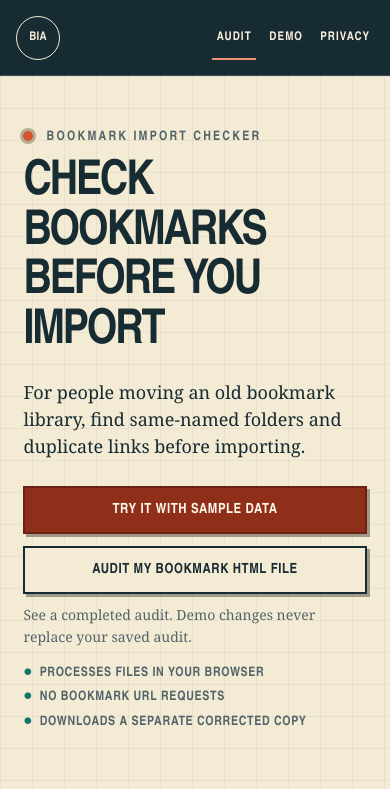
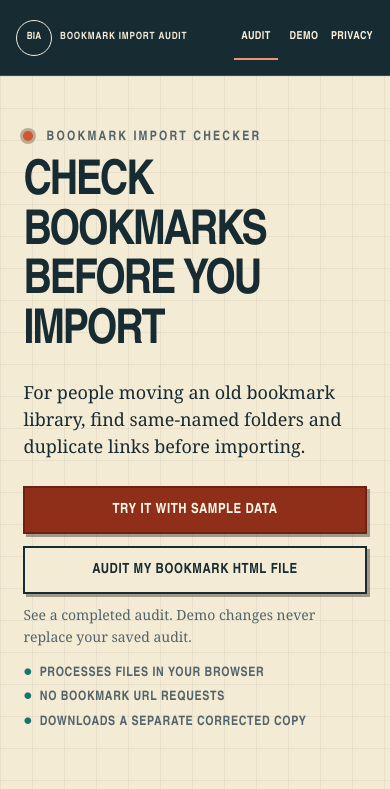
Before and after one commit to B-Divyesh/sf-bookmark-import-audit, a website built with Vite: page index.html in a window 390 px wide. Shown: the top 789 px of the page. Built offline with nearby package versions, Linux system fonts and the light colour scheme.

Commit message:
fix: preserve mobile product wordmark

```diff
--- a/src/main.ts
+++ b/src/main.ts
@@ -33,7 +33,7 @@ function setMeta(path: string): void {
 function header(active = route()): string {
   return `<header class="site-header"><a class="brand" href="/" data-route aria-label="Bookmark Import Audit home"><span class="brand-mark" aria-hidden="true">BIA</span><span>Bookmark Import Audit</span></a><nav aria-label="Site"><a href="/" data-route ${active === '/' ? 'aria-current="page"' : ''}>Audit</a><a href="/demo" data-route ${active === '/demo' ? 'aria-current="page"' : ''}>Demo</a><a href="/privacy" data-route ${active === '/privacy' ? 'aria-current="page"' : ''}>Privacy</a></nav></header>`;
 }
-function footer(): string { return `<footer><p><strong>Bookmark Import Audit</strong> checks bookmark HTML files before import.</p><div class="footer-meta"><nav aria-label="Legal"><a href="/privacy" data-route>Privacy</a><a href="/terms" data-route>Terms</a></nav><span>Built by Param Factory</span><span>build 1.0.0-r4</span></div></footer>`; }
+function footer(): string { return `<footer><p><strong>Bookmark Import Audit</strong> checks bookmark HTML files before import.</p><div class="footer-meta"><nav aria-label="Legal"><a href="/privacy" data-route>Privacy</a><a href="/terms" data-route>Terms</a></nav><span>Built by Param Factory</span><span>build 1.0.0-r5</span></div></footer>`; }
 function demoBanner(): string { return scope === 'demo' ? `<aside class="demo-banner" aria-label="Demo controls"><strong>Demo — sample data, nothing is saved</strong><span><button class="link-button" id="reset-demo">Reset demo</button><a href="/" data-route>Start for real</a></span></aside>` : ''; }
 function pathLabel(path: string[]): string { return path.length ? path.map(esc).join('<span aria-hidden="true"> › </span>') : '<em>Top level</em>'; }
 function clusterMarkup(cluster: UrlCluster, type: 'duplicate' | 'variant'): string { return `<li class="finding"><div class="finding-head"><span class="status ${type === 'duplicate' ? 'warn' : 'info'}">${type === 'duplicate' ? 'Review copies' : 'Verify target'}</span><strong>${cluster.bookmarks.length} links</strong></div><code>${esc(cluster.key)}</code><ul class="trace-list">${cluster.bookmarks.map((bookmark) => `<li><span>${esc(bookmark.title || '(missing title)')}</span><small>${pathLabel(bookmark.folderPath)}</small><small class="break">${esc(bookmark.url)}</small></li>`).join('')}</ul></li>`; }
--- a/src/styles.css
+++ b/src/styles.css
@@ -161,7 +161,7 @@ footer { display: flex; justify-content: space-between; gap: 32px; padding: 24px
 }
 
 @media (max-width: 620px) {
-  body { font-size: 16px; }.site-header { padding: 10px max(16px, env(safe-area-inset-left)) 10px max(16px, env(safe-area-inset-right)); }.brand > span:last-child { display: none; }.site-header nav { gap: 8px; }.site-header nav a { padding: 0 4px; font-size: 12px; }
+  body { font-size: 16px; }.site-header { gap: 8px; padding: 10px max(16px, env(safe-area-inset-left)) 10px max(16px, env(safe-area-inset-right)); }.brand { min-width: 0; min-height: 44px; gap: 8px; font-size: 10px; letter-spacing: .08em; white-space: nowrap; }.brand-mark { flex: none; width: 36px; height: 36px; font-size: 10px; }.site-header nav { flex: none; gap: 4px; }.site-header nav a { padding: 0; font-size: 11px; letter-spacing: .04em; }
   .hero { padding-top: 54px; }.hero picture { padding: 5px; box-shadow: 5px 5px 0 rgba(6,22,28,.28); }.hero figure::before { display: none; }
   .trust-list { display: grid; }.file-well { min-height: 276px; }.file-well label { min-width: calc(100% - 36px); }
   .hero-actions { display: grid; }.hero-actions .button { width: 100%; }.demo-banner { align-items: flex-start; flex-direction: column; margin: 12px 16px 0; }.demo-banner span { width: 100%; justify-content: space-between; }
```
Also changed, not shown: tests/e2e/app.spec.ts (+13 -0 lines), .factory/catalog-description.txt, .factory/copy-audit.md, .factory/evidence/polish-5/mobile-header-390-local.png (added).
